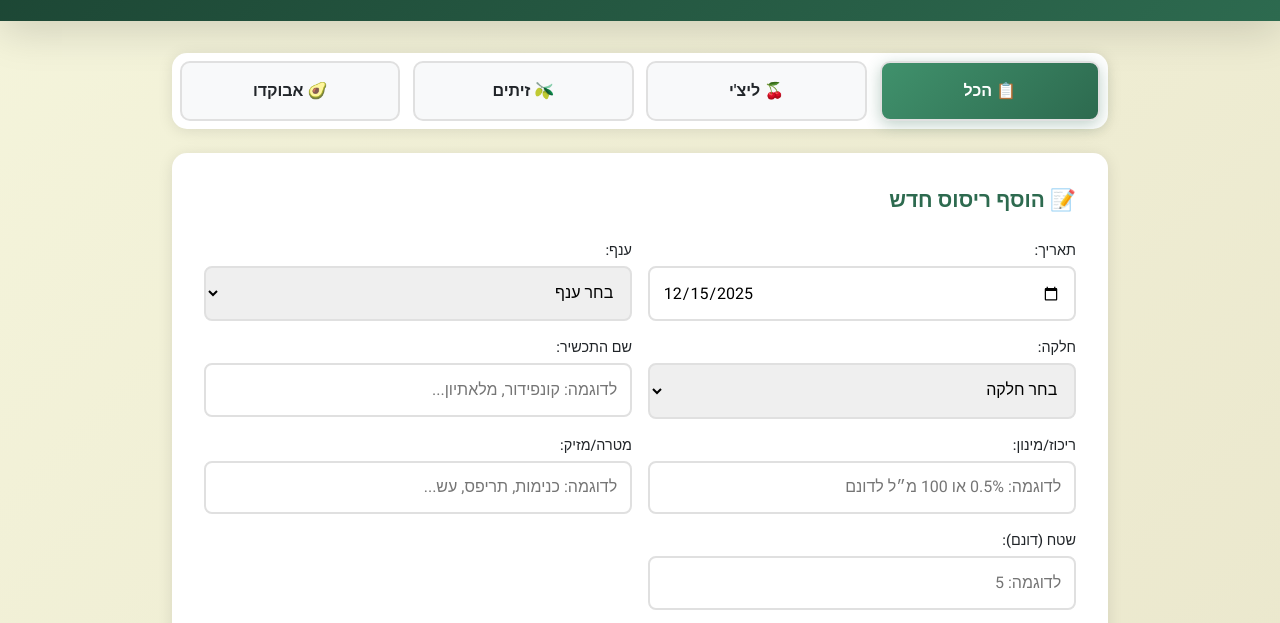
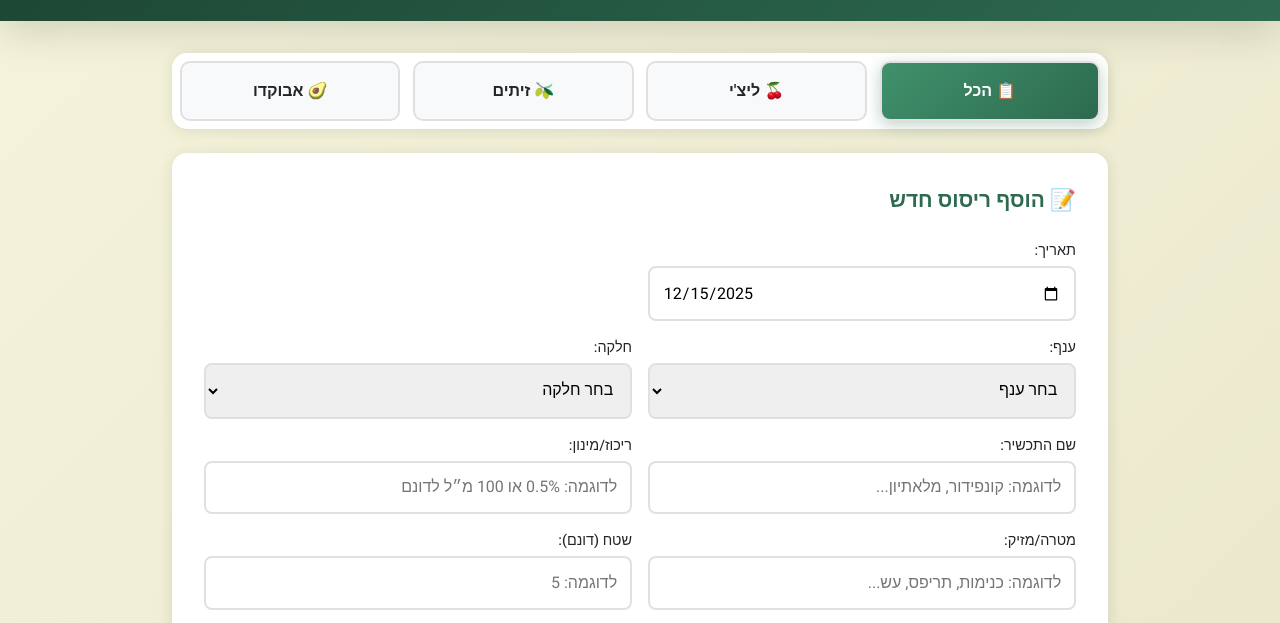
Before and after one commit to kleina2323/Risusim, a plain HTML site: page index.html in a window 1280 px wide. Shown: the part 165-788 px from the top of the page. Drawn offline with Linux system fonts and the light colour scheme; no server answers.

Commit message:
Add files via upload

```diff
--- a/css/style.css
+++ b/css/style.css
@@ -176,6 +176,10 @@ header .datetime {
     grid-template-columns: repeat(2, 1fr);
     gap: 1rem;
     margin-bottom: 1rem;
+}
+
+.form-row.two-cols {
+    grid-template-columns: repeat(2, 1fr);
 }
 
 .form-group {
--- a/index.html
+++ b/index.html
@@ -36,11 +36,16 @@
             <h2>📝 הוסף ריסוס חדש</h2>
 
             <form id="spray-form">
-                <div class="form-row">
+                <!-- שורה 1: הוסף ריסוס + תאריך -->
+                <div class="form-row two-cols">
                     <div class="form-group">
                         <label for="spray-date">תאריך:</label>
                         <input type="date" id="spray-date" required>
                     </div>
+                </div>
+
+                <!-- שורה 2: ענף + חלקה -->
+                <div class="form-row two-cols">
                     <div class="form-group">
                         <label for="spray-branch">ענף:</label>
                         <select id="spray-branch" required>
@@ -56,17 +61,22 @@
                             <option value="">בחר חלקה</option>
                         </select>
                     </div>
+                </div>
+
+                <!-- שורה 3: שם התכשיר + ריכוז -->
+                <div class="form-row two-cols">
                     <div class="form-group">
                         <label for="spray-product">שם התכשיר:</label>
                         <input type="text" id="spray-product" placeholder="לדוגמה: קונפידור, מלאתיון..." required>
                     </div>
-                </div>
-
-                <div class="form-row">
                     <div class="form-group">
                         <label for="spray-concentration">ריכוז/מינון:</label>
                         <input type="text" id="spray-concentration" placeholder="לדוגמה: 0.5% או 100 מ״ל לדונם">
                     </div>
+                </div>
+
+                <!-- שורה 4: מטרה + שטח -->
+                <div class="form-row two-cols">
                     <div class="form-group">
                         <label for="spray-target">מטרה/מזיק:</label>
                         <input type="text" id="spray-target" placeholder="לדוגמה: כנימות, תריפס, עש...">
@@ -77,6 +87,7 @@
                     </div>
                 </div>
 
+                <!-- שורה 5: הערות -->
                 <div class="form-group full-width">
                     <label for="spray-notes">הערות:</label>
                     <textarea id="spray-notes" rows="2" placeholder="מזג אוויר, תצפיות, הערות נוספות..."></textarea>
```
